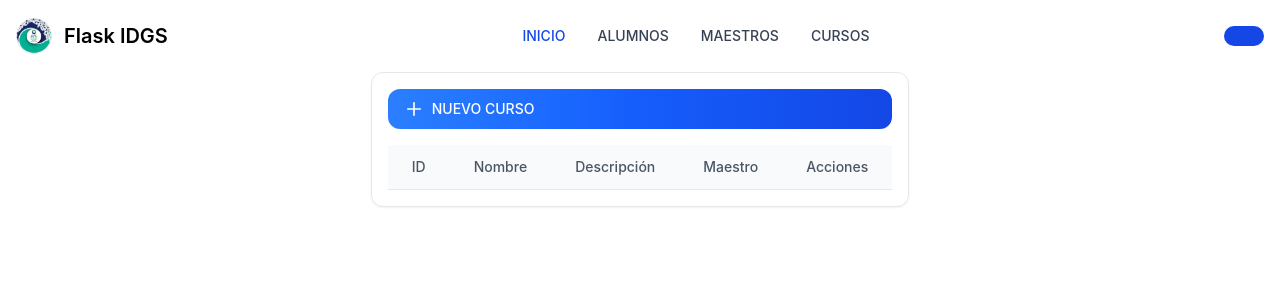
After one commit to IDGS-801-23001514/FlaskBDIDGS801, a Flask app: page /cursos in a window 1280 px wide. The commit adds this page. Shown: the top 300 px of the page. Run offline with Flask 3, Linux system fonts and the light colour scheme; data that the repository does not hold is empty; parts of the project's set-up code (start-up, migrations or seed data) failed here and were passed over; some libraries are stand-ins or nearby versions.

Commit message:
Escuela Completa

```diff
--- a/app.py
+++ b/app.py
@@ -4,15 +4,17 @@ from flask_wtf.csrf import CSRFProtect
 from flask import g
 from config import DevelopmentConfig
 import forms
-from models import db, Alumnos
+from models import db, Alumnos, Maestros, Curso, Inscripcion
 from maestros.routes import maestros
 from alumnos.routes import alumno
+from cursos.routes import curso
 from flask_migrate import Migrate
 
 app = Flask(__name__)
 app.config.from_object(DevelopmentConfig)
 app.register_blueprint(maestros)#registra el blueprint de maestros
 app.register_blueprint(alumno)#registra el blueprint de alumnos
+app.register_blueprint(curso)#registra el blueprint de cursos
 csrf=CSRFProtect()
 db.init_app(app)
 migrate=Migrate(app,db)
--- /dev/null
+++ b/cursos/routes.py
@@ -0,0 +1,94 @@
+import forms
+from . import curso
+from flask import render_template, request, redirect, url_for, flash
+from models import db, Curso, Maestros, Alumnos
+from sqlalchemy.exc import IntegrityError
+
+
+@curso.route("/cursos")
+def index():
+    cursos = Curso.query.all()
+    return render_template("cursos/index.html", cursos=cursos)
+
+
+@curso.route("/nuevo", methods=["GET", "POST"])
+def nuevo():
+    form = forms.CursoForm(request.form)
+    # cargar maestros en el select
+    form.maestro_id.choices = [
+        (m.matricula, f"{m.nombre} {m.apellidos}")
+        for m in Maestros.query.all()
+    ]
+    if request.method == "POST" and form.validate():
+        nuevo_curso = Curso(
+            nombre=form.nombre.data,
+            descripcion=form.descripcion.data,
+            maestro_id=form.maestro_id.data
+        )
+        db.session.add(nuevo_curso)
+        db.session.commit()
+        return redirect(url_for("curso.index"))
+    return render_template("cursos/nuevo.html", form=form)
+
+@curso.route("/eliminarC", methods=['GET','POST'])
+def eliminar():
+
+    create_form = forms.CursoForm(request.form)
+    create_form.maestro_id.choices = [
+        (m.matricula, f"{m.nombre} {m.apellidos}")
+        for m in Maestros.query.all()
+    ]
+    if request.method == 'GET':
+        id = request.args.get('id')
+        curs1 = db.session.query(Curso).filter(Curso.id == id).first()
+        if curs1:
+            create_form.id.data = curs1.id
+            create_form.nombre.data = curs1.nombre
+            create_form.descripcion.data = curs1.descripcion
+            create_form.maestro_id.data = curs1.maestro_id
+
+            return render_template("cursos/eliminarCur.html", form=create_form)
+    if request.method == 'POST':
+        id = create_form.id.data
+        curso = db.session.query(Curso).filter(Curso.id == id).first()
+        if curso:
+            db.session.delete(curso)
+            db.session.commit()
+        return redirect(url_for('curso.index'))
+    return render_template("cursos/eliminarCur.html", form=create_form)
+
+@curso.route("/inscribir/<int:curso_id>", methods=["GET", "POST"])
+def inscribir(curso_id):
+    curso_obj = Curso.query.get_or_404(curso_id)
+    form = forms.InscripcionForm(request.form)
+
+    form.alumno_id.choices = [
+        (a.id, f"{a.nombre} {a.apellidos}")
+        for a in Alumnos.query.all()
+    ]
+
+    if request.method == "POST" and form.validate():
+
+        alumno = Alumnos.query.get(form.alumno_id.data)
+
+        # 🔎 VALIDAR SI YA ESTÁ INSCRITO
+        if alumno in curso_obj.alumnos:
+            flash("⚠️ El alumno ya está inscrito en este curso", "warning")
+            return redirect(url_for("curso.inscribir", curso_id=curso_id))
+
+        try:
+            curso_obj.alumnos.append(alumno)
+            db.session.commit()
+            flash("✅ Alumno inscrito correctamente", "success")
+
+        except IntegrityError:
+            db.session.rollback()
+            flash("⚠️ El alumno ya está inscrito en este curso", "warning")
+
+        return redirect(url_for("curso.inscribir", curso_id=curso_id))
+
+    return render_template(
+        "cursos/inscribir.html",
+        form=form,
+        curso=curso_obj
+    )
--- a/templates/alumnos/index.html
+++ b/templates/alumnos/index.html
@@ -56,6 +56,9 @@
                 <td class="px-6 py-4">
                     <a href="eliminar?id={{ alumn.id }}" class="font-medium text-fg-brand hover:underline">Eliminar</a>
                 </td>
+                <td class="px-6 py-4">
+                    <a href="{{ url_for('alumno.cursosAlumno', id=alumn.id) }}"class="font-medium text-fg-brand hover:underline">Cursos</a>
+                </td>
             </tr>
 
             {%endfor%}
--- /dev/null
+++ b/templates/cursos/index.html
@@ -0,0 +1,70 @@
+{% extends "layout.html" %}
+{% block container %}
+
+<div class="relative overflow-x-auto bg-neutral-primary-soft shadow-xs rounded-base border border-default p-4">
+
+  <a href="{{ url_for('curso.nuevo') }}"
+     class="bg-blue-700 inline-flex items-center gap-2
+            bg-gradient-to-r from-blue-500 via-blue-600 to-blue-700
+            hover:bg-gradient-to-br focus:ring-4 focus:outline-none focus:ring-blue-300
+            font-medium rounded-base text-sm px-4 py-2.5 text-white w-full">
+
+      <svg class="w-5 h-5" xmlns="http://www.w3.org/2000/svg" fill="none" viewBox="0 0 24 24">
+        <path stroke="currentColor" stroke-linecap="round" stroke-linejoin="round" stroke-width="2"
+              d="M12 4.5v15m7.5-7.5h-15" />
+      </svg>
+
+      NUEVO CURSO
+  </a>
+
+  <table class="w-full text-sm text-left rtl:text-right text-body mt-4">
+        <thead class="bg-neutral-secondary-soft border-b border-default">
+            <tr>
+                <th class="px-6 py-3 font-medium">ID</th>
+                <th class="px-6 py-3 font-medium">Nombre</th>
+                <th class="px-6 py-3 font-medium">Descripción</th>
+                <th class="px-6 py-3 font-medium">Maestro</th>
+                <th class="px-6 py-3 font-medium">Acciones</th>
+            </tr>
+        </thead>
+
+        <tbody>
+          {% for curso in cursos %}
+            <tr class="odd:bg-neutral-primary even:bg-neutral-secondary-soft border-b border-default">
+
+                <td class="px-6 py-4">
+                  {{ curso.id }}
+                </td>
+
+                <td class="px-6 py-4">
+                  {{ curso.nombre }}
+                </td>
+
+                <td class="px-6 py-4">
+                  {{ curso.descripcion }}
+                </td>
+
+                <td class="px-6 py-4">
+                  {{ curso.maestro.nombre }} {{ curso.maestro.apellidos }}
+                </td>
+
+                <td class="px-6 py-4 space-x-4">
+                    <a href="{{ url_for('curso.inscribir', curso_id=curso.id) }}"
+                       class="font-medium text-fg-brand hover:underline">
+                        Inscribir
+                    </a>
+                </td>
+                <td class="px-6 py-4 space-x-4">
+                    <a href="{{ url_for('curso.eliminar', id=curso.id) }}"
+                       class="font-medium text-fg-brand hover:underline">
+                        Eliminar
+                    </a>
+                </td>
+            </tr>
+          {% endfor %}
+        </tbody>
+  </table>
+
+</div>
+
+{% endblock %}
--- a/templates/inicio.html
+++ b/templates/inicio.html
@@ -24,7 +24,7 @@
         <svg class="w-5 h-5 mr-2" xmlns="http://www.w3.org/2000/svg" fill="none" viewBox="0 0 24 24" stroke="currentColor" stroke-width="2">
           <path stroke-linecap="round" stroke-linejoin="round" d="M12 4.5v15m7.5-7.5h-15" />
         </svg>
-        Comenzar Registro
+        Comenzar Registro de Alumno
       </a>
     </div>
 
--- a/templates/layout.html
+++ b/templates/layout.html
@@ -16,8 +16,8 @@
             </a>
             <div class="flex md:order-2">
                 <button type="button"
-                    class="text-black bg-blue-700 hover:bg-blue-800 focus:ring-4 focus:outline-none focus:ring-blue-300 font-medium rounded-lg text-sm px-5 py-2.5 text-center mr-3 md:mr-0 dark:bg-blue-600 dark:hover:bg-blue-700 dark:focus:ring-blue-800">Get
-                    started</button>
+                    class="text-black bg-blue-700 hover:bg-blue-800 focus:ring-4 focus:outline-none focus:ring-blue-300 font-medium rounded-lg text-sm px-5 py-2.5 text-center mr-3 md:mr-0 dark:bg-blue-600 dark:hover:bg-blue-700 dark:focus:ring-blue-800">
+                    </button>
                 <button data-collapse-toggle="navbar-cta" type="button"
                     class="inline-flex items-center p-2 text-sm text-gray-500 rounded-lg md:hidden hover:bg-gray-100 focus:outline-none focus:ring-2 focus:ring-gray-200 dark:text-gray-400 dark:hover:bg-gray-700 dark:focus:ring-gray-600"
                     aria-controls="navbar-cta" aria-expanded="false">
@@ -48,6 +48,11 @@
                             class="block py-2 pl-3 pr-4 text-gray-700 rounded-sm hover:bg-gray-100 md:hover:bg-transparent md:hover:text-blue-700 md:p-0 md:dark:hover:text-white dark:text-gray-400 dark:hover:bg-gray-700 dark:hover:text-white md:dark:hover:bg-transparent dark:border-gray-700"
                             >MAESTROS</a>
                     </li>
+                    <li>
+                        <a href="{{ url_for('curso.index') }}"
+                            class="block py-2 pl-3 pr-4 text-gray-700 rounded-sm hover:bg-gray-100 md:hover:bg-transparent md:hover:text-blue-700 md:p-0 md:dark:hover:text-white dark:text-gray-400 dark:hover:bg-gray-700 dark:hover:text-white md:dark:hover:bg-transparent dark:border-gray-700"
+                            >CURSOS</a>
+                    </li>
                 </ul>
             </div>
         </div>
```
Also changed, not shown: other parts of templates/layout.html (+0 -61 lines), alumnos/routes.py (+10 -0 lines), cursos/__init__.py (added, +10 -0 lines), forms.py (+24 -2 lines), maestros/routes.py (+24 -11 lines), migrations/versions/3b86b1794b32_crear_tabla_cursos.py (added, +46 -0 lines), models.py (+56 -0 lines), templates/alumnos/CursosAlumno.html (added, +44 -0 lines), templates/alumnos/eliminar.html (+4 -4 lines), templates/cursos/eliminarCur.html (added, +51 -0 lines), templates/cursos/inscribir.html (added, +61 -0 lines), templates/cursos/nuevo.html (added, +37 -0 lines), templates/maestros/eliminarMaes.html (+4 -4 lines).
